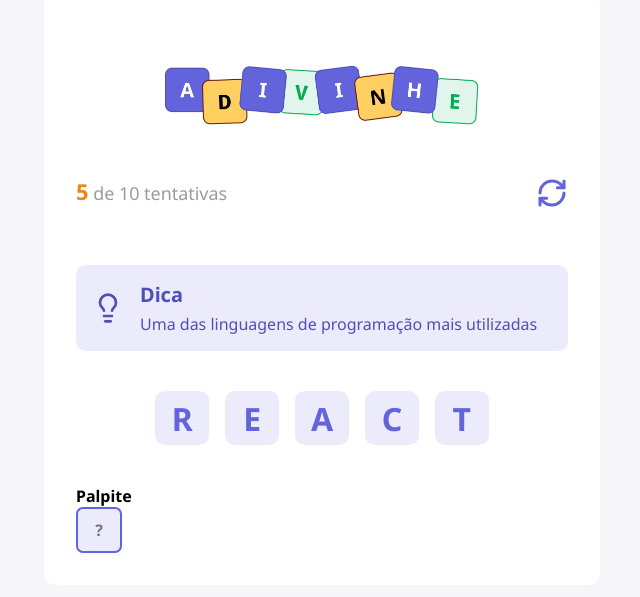
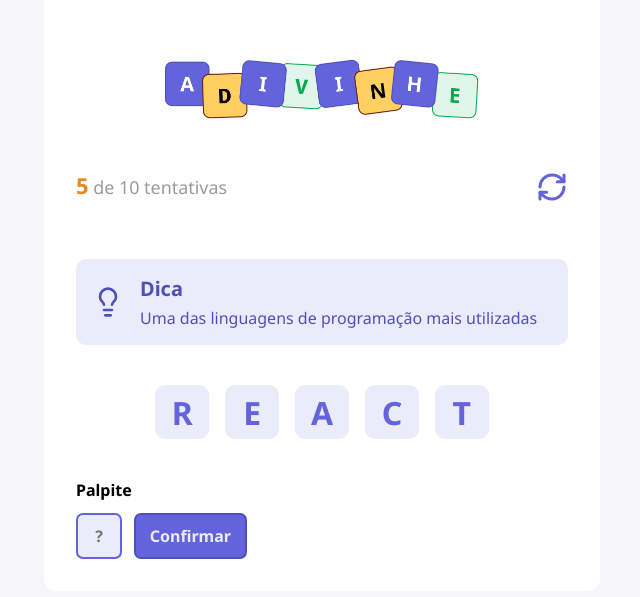
Before and after one commit to GiovanniNoda/guessing-game, a React (Vite) app in the folder jogo-advinhacao/: page / in a window 1280 px wide. Shown: the part 111-708 px from the top of the page, without its empty margins (318-958 px from the left). Built offline with nearby package versions, Linux system fonts and the light colour scheme.

Commit message:
component Button

```diff
--- a/jogo-advinhacao/src/App.tsx
+++ b/jogo-advinhacao/src/App.tsx
@@ -5,6 +5,7 @@
 import { Tip } from "./components/Tip"
 import { Letter } from "./components/Letter"
 import { Input } from "./components/Input"
+import { Button } from "./components/Button"
 
 export function App() {
   function handleRestartGame() {
@@ -30,8 +31,10 @@
 
         <h4>Palpite</h4>
 
-        <div>
+        <div className="guess">
           <Input autoFocus maxLength={1} placeholder="?" />
+
+          <Button title="Confirmar" />
         </div>
       </main>
 
--- /dev/null
+++ b/jogo-advinhacao/src/components/Button/index.tsx
@@ -0,0 +1,13 @@
+import { ButtonContainer } from "./styles"
+
+type Props = React.ComponentProps<"button"> & {
+    title: string
+}
+
+export function Button({ title, ...rest }: Props) {
+    return(
+        <ButtonContainer type="button" {...rest}>
+            {title}
+        </ButtonContainer>
+    )
+}
--- /dev/null
+++ b/jogo-advinhacao/src/components/Button/styles.ts
@@ -0,0 +1,14 @@
+import styled from "styled-components"
+
+export const ButtonContainer = styled.button`
+    height: 2.87rem;
+    border-radius: 0.43rem;
+
+    background-color: ${props => props.theme['blue-200']};
+    border: 2px solid ${props => props.theme['blue-300']};
+    color: ${props => props.theme['blue-100']};
+
+    padding: 0 0.87rem;
+    font-size: 1rem;
+    font-weight: 700;
+`
--- a/jogo-advinhacao/src/styles/global.ts
+++ b/jogo-advinhacao/src/styles/global.ts
@@ -54,4 +54,10 @@
 
         margin: 2.5rem 0;
     }
+
+    main .guess {
+        display: flex;
+        gap: 0.75rem;
+        margin-top: 0.75rem;
+    }
     `
--- a/jogo-advinhacao/src/styles/themes/default.ts
+++ b/jogo-advinhacao/src/styles/themes/default.ts
@@ -10,7 +10,7 @@
     'blue-100': '#EBEBFC',
     'blue-200': '#6363DB',
     'blue-300': '#4F4FB9',
-    'blue-400': '#4F4FB9',
+    'blue-400': '#32325F',
 
     'orange-100': '#FFCF62',
     'orange-200': '#E8891C',
```
